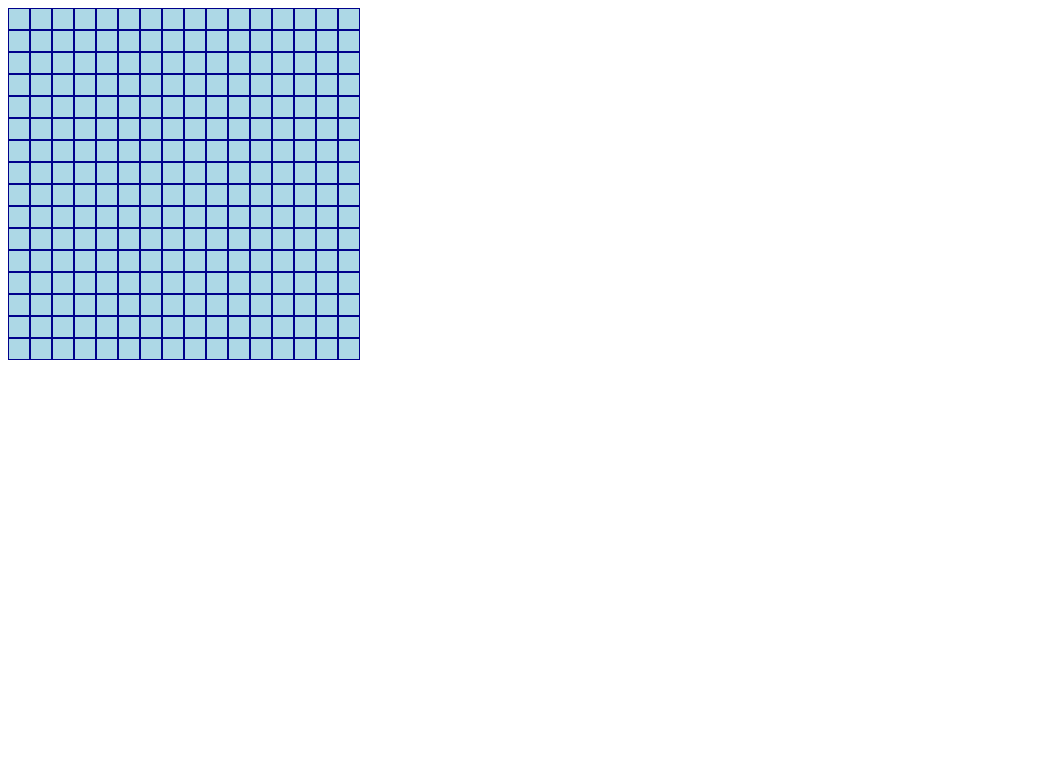
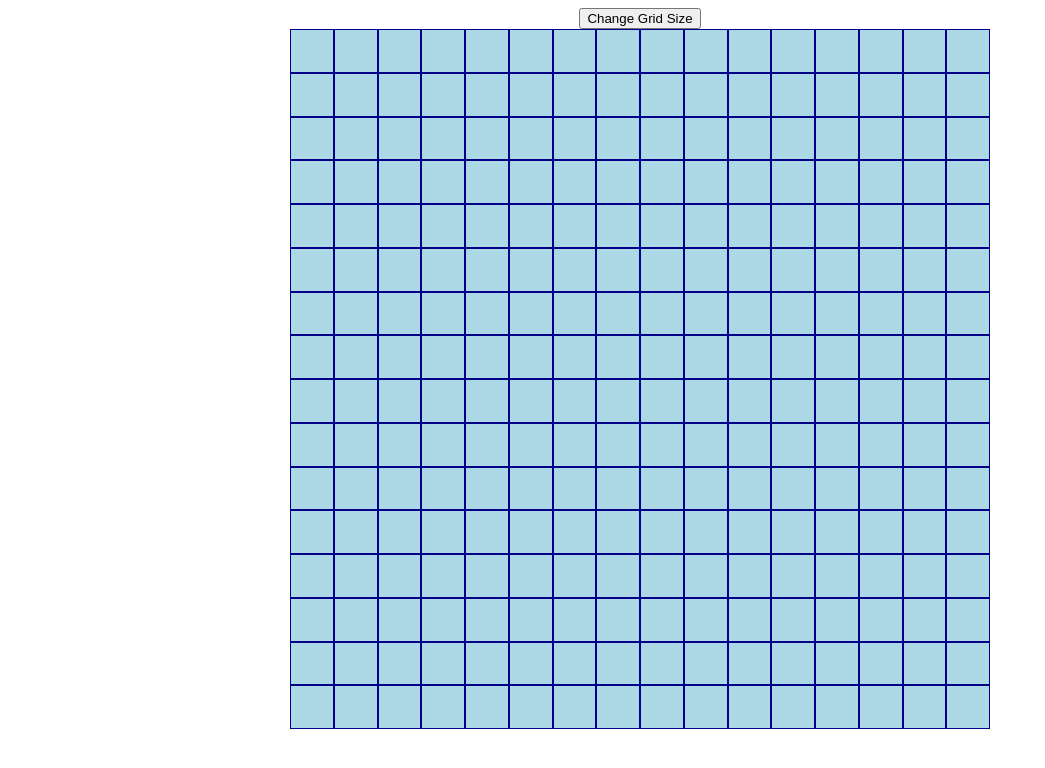
Before and after one commit to raf3i/etch-a-sketch, a plain HTML site: page index.html in a window 1280 px wide. Shown: the whole page, without its empty margins (0-1045 px from the left). Drawn offline with Linux system fonts and the light colour scheme.

Commit message:
Squares occupy the same space regardless of their number

```diff
--- a/etch.js
+++ b/etch.js
@@ -25,6 +25,5 @@ for (let i= 0; i < GRIDDIMENSION; i++) {
 // Change square color when hovering
 const squares = document.querySelectorAll('.square');
 squares.forEach(square => square.addEventListener('mouseenter', (e) => {
-  console.log(e.target);
   e.target.style.backgroundColor = "darkblue";
 }));
--- a/index.html
+++ b/index.html
@@ -8,8 +8,11 @@
   </head>
 
   <body>
-    <div class="grid">
-      <!-- squares generated here -->
+    <div class="content">
+      <button class="change">Change Grid Size</button>
+      <div class="grid">
+        <!-- squares generated here -->
+      </div>
     </div>
   </body>
 </html>
--- a/style.css
+++ b/style.css
@@ -1,15 +1,23 @@
+.content {
+  display: flex;
+  flex-direction: column;
+  align-items: center;
+}
+
+.grid {
+  min-width: 700px;
+  min-height: 700px;
+  display: flex;
+  flex-direction: column;
+}
+
 .row {
   display: flex;
+  flex-grow: 1;
 }
 
 .square {
-  height: 20px;
-  width: 20px;
   background-color: lightblue;
   border: 1px solid darkblue;
-  flex-shrink: 0;
+  flex-grow: 1;
 }
-
-/* .square:hover {
-  background-color: darkblue;
-} */
```
